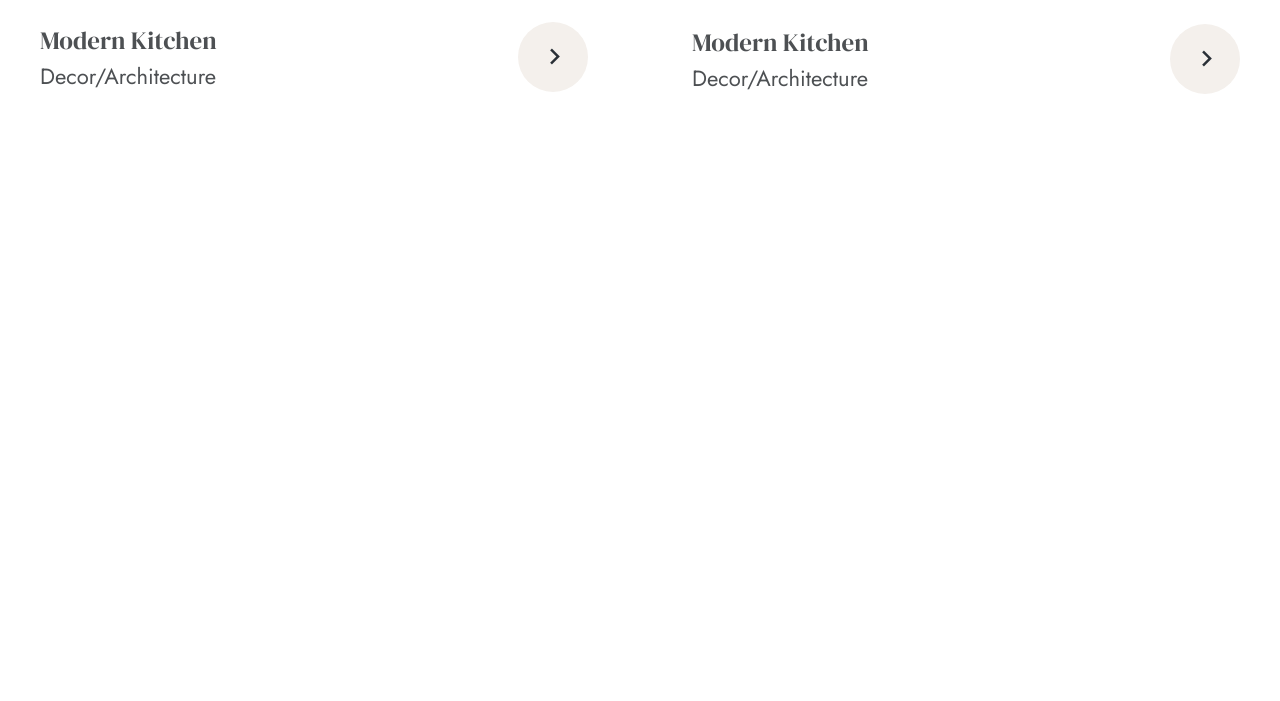
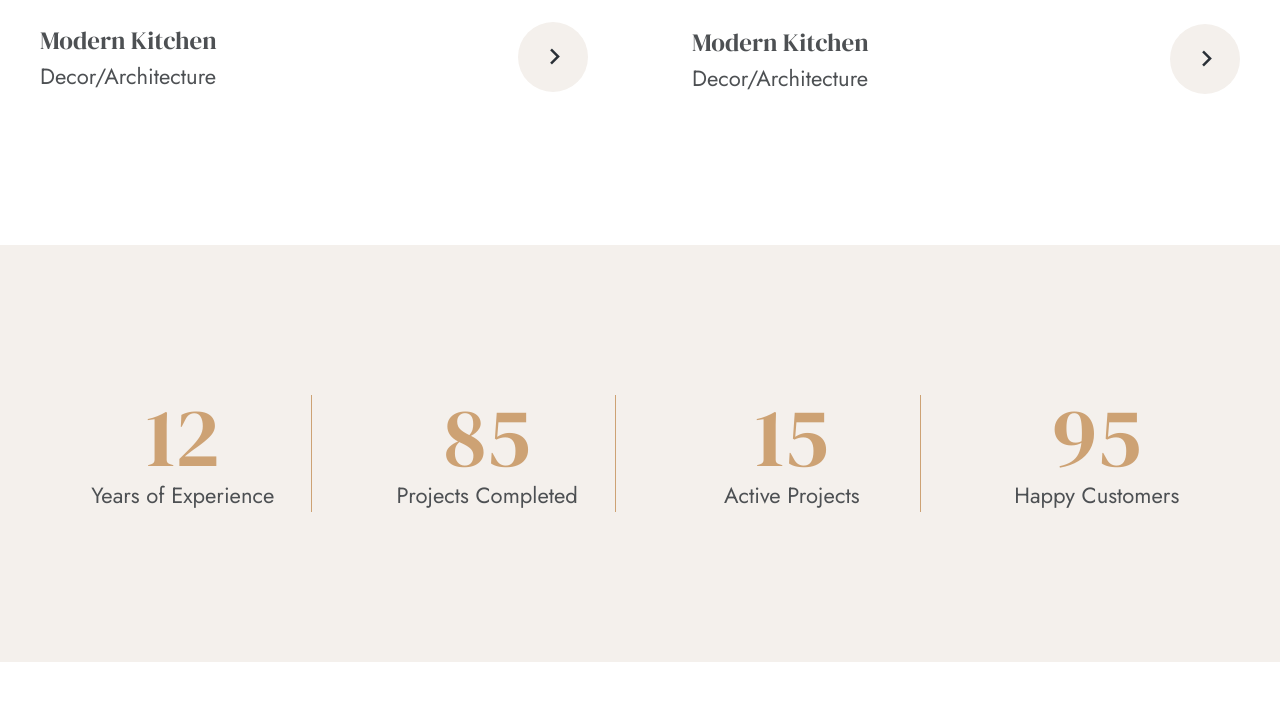
Before and after one commit to coordova/interno.tw, a website: page index.html in a window 1280 px wide. Shown: the part 5033-5734 px from the top of the page. Drawn offline with nearby package versions, Linux system fonts and the light colour scheme; files that its build step writes are made by us from their sources.

Commit message:
interno.tw - Stats Section

```diff
--- a/index.html
+++ b/index.html
@@ -370,6 +370,38 @@
 				</div>
 			</section>
 
+			<!-- stats -->
+			<section class="stats mt-[80px] xl:mt-[150px] relative z-20 bg-accent-secondary py-[80px] xl:py-[150px]">
+				<div class="container mx-auto">
+					<!-- grid -->
+					<div class="grid grid-cols-1 xl:grid-cols-4 gap-12">
+						<!-- grid item -->
+						<div class="stats__item text-center xl:border-r xl:border-accent">
+							<h1 class="h1 font-primary text-accent">12</h1>
+							<p>Years of Experience</p>
+						</div>
+						<!-- grid item -->
+						<div class="stats__item text-center xl:border-r xl:border-accent">
+							<h1 class="h1 font-primary text-accent">85</h1>
+							<p>Projects Completed</p>
+						</div>
+						<!-- grid item -->
+						<div class="stats__item text-center xl:border-r xl:border-accent">
+							<h1 class="h1 font-primary text-accent">15</h1>
+							<p>Active Projects</p>
+						</div>
+						<!-- grid item -->
+						<div class="stats__item text-center">
+							<h1 class="h1 font-primary text-accent">95</h1>
+							<p>Happy Customers</p>
+						</div>
+					</div>
+				</div>
+			</section>
+
+			<!-- news -->
+
+
 			<!-- temporary div -->
 			<div class="h-[3000px]"></div>
 		</main>
```
